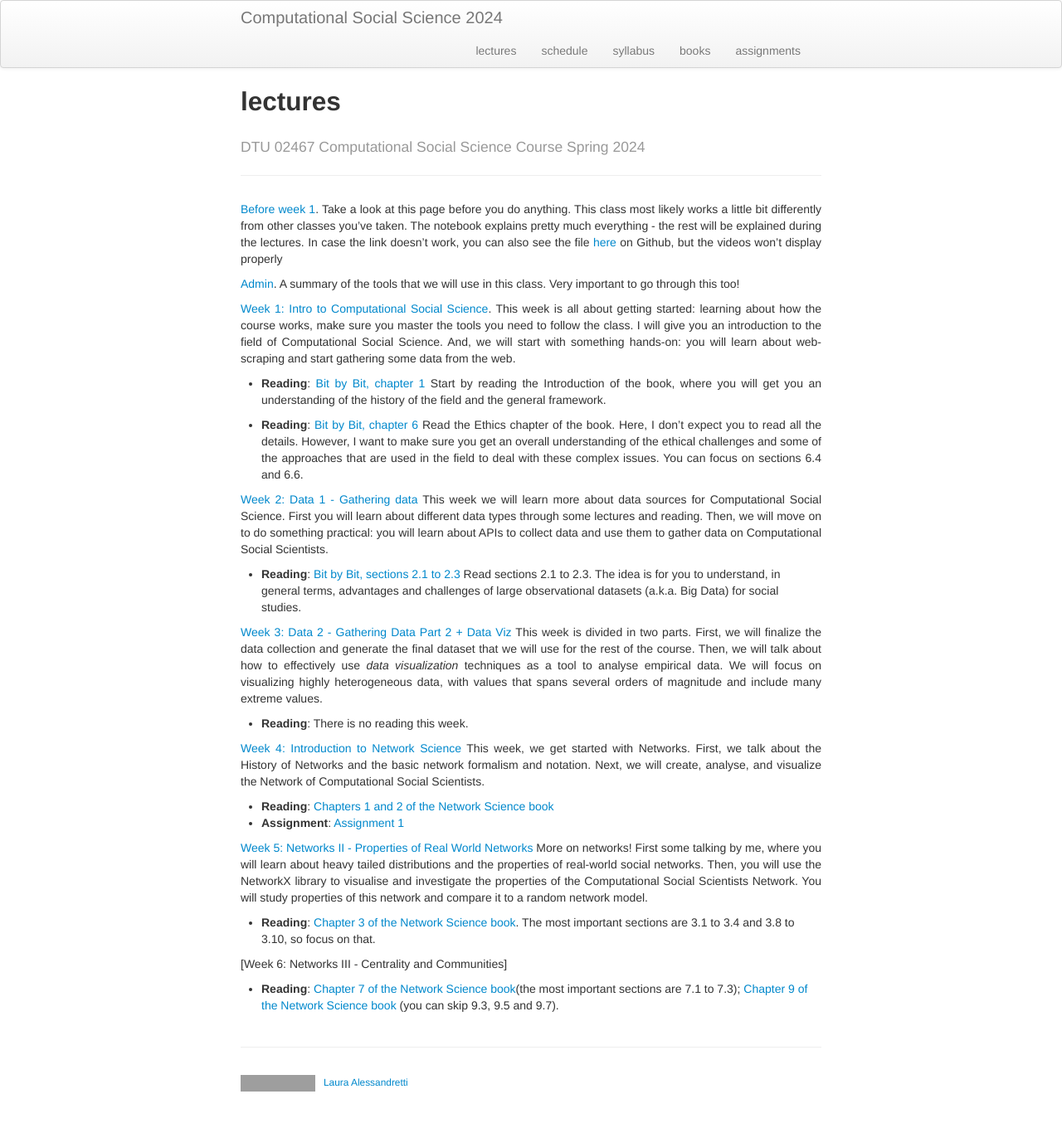
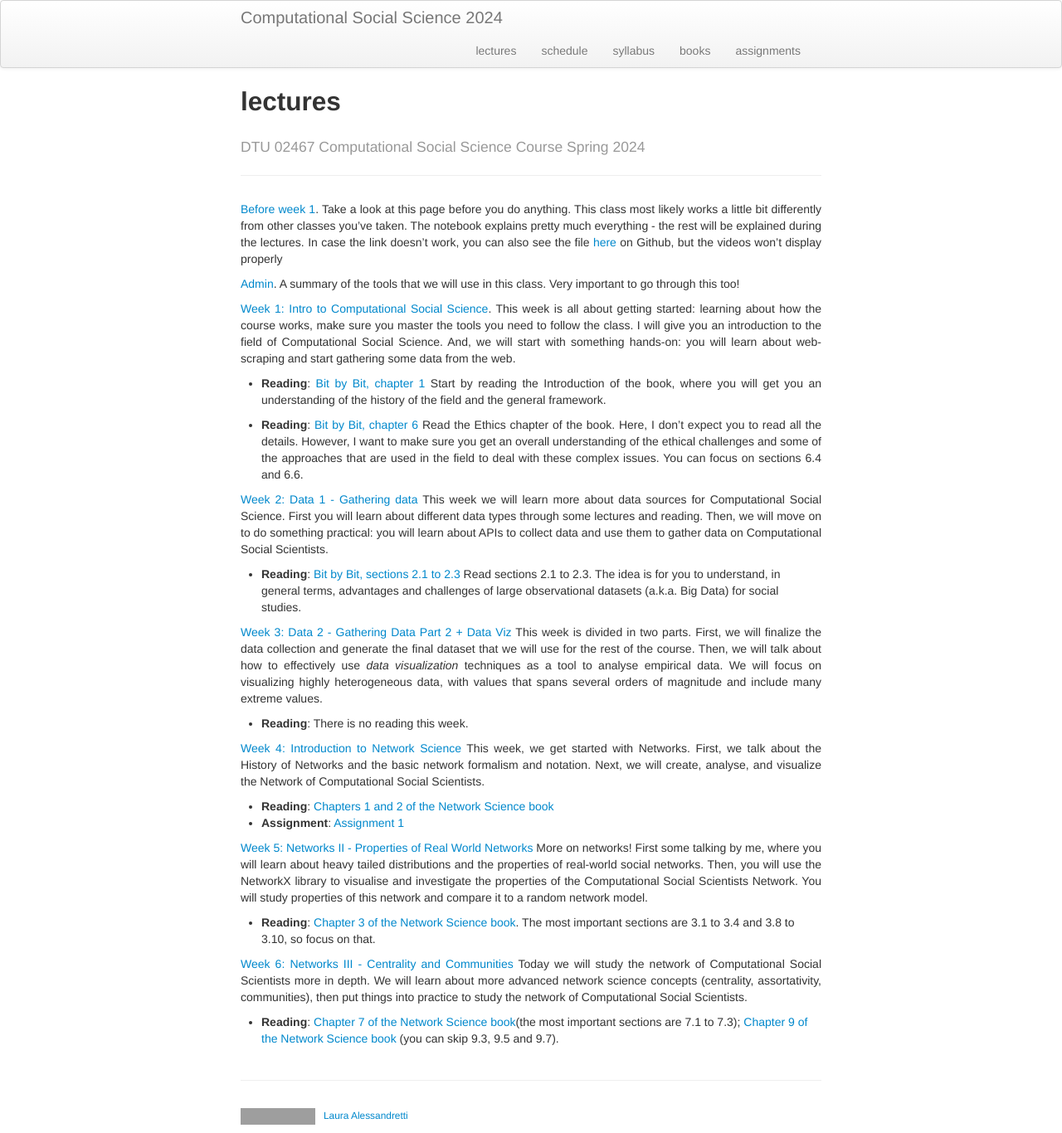
Before and after one commit to Simo067m/comsocsci2024, a Jekyll site: the page built from docs/lectures.md, in a window 1280 px wide. Shown: the whole page at 83% size. Built offline with Jekyll 4.4.1, drawn with Linux system fonts in a browser that asks for light colours; before the commit the page ends 1326 px from its top, so only the background shows below that; grey boxes are pictures that could not be loaded.

Commit message:
small changes

```diff
--- a/docs/lectures.md
+++ b/docs/lectures.md
@@ -35,5 +35,5 @@ description: A course led by Laura Alessandretti on Computational Social Science
 
  * __Reading__: [Chapter 3 of the Network Science book](http://networksciencebook.com/chapter/3).  The most important sections are 3.1 to 3.4 and 3.8 to 3.10, so focus on that.
 
- [Week 6: Networks III - Centrality and Communities]
+ [Week 6: Networks III - Centrality and Communities](https://nbviewer.org/github/lalessan/comsocsci2024/blob/main/lectures/Week6.ipynb?flash_cache=True) Today we will study the network of Computational Social Scientists more in depth. We will learn about more advanced network science concepts (centrality, assortativity, communities), then put things into practice to study the network of Computational Social Scientists.
  * __Reading__: [Chapter 7 of the Network Science book](http://networksciencebook.com/chapter/7)(the most important sections are 7.1 to 7.3); [Chapter 9 of the Network Science book](http://networksciencebook.com/chapter/9) (you can skip 9.3, 9.5 and 9.7).
```
Also changed, not shown: docs/survey_results_4.md (added, +18 -0 lines).
